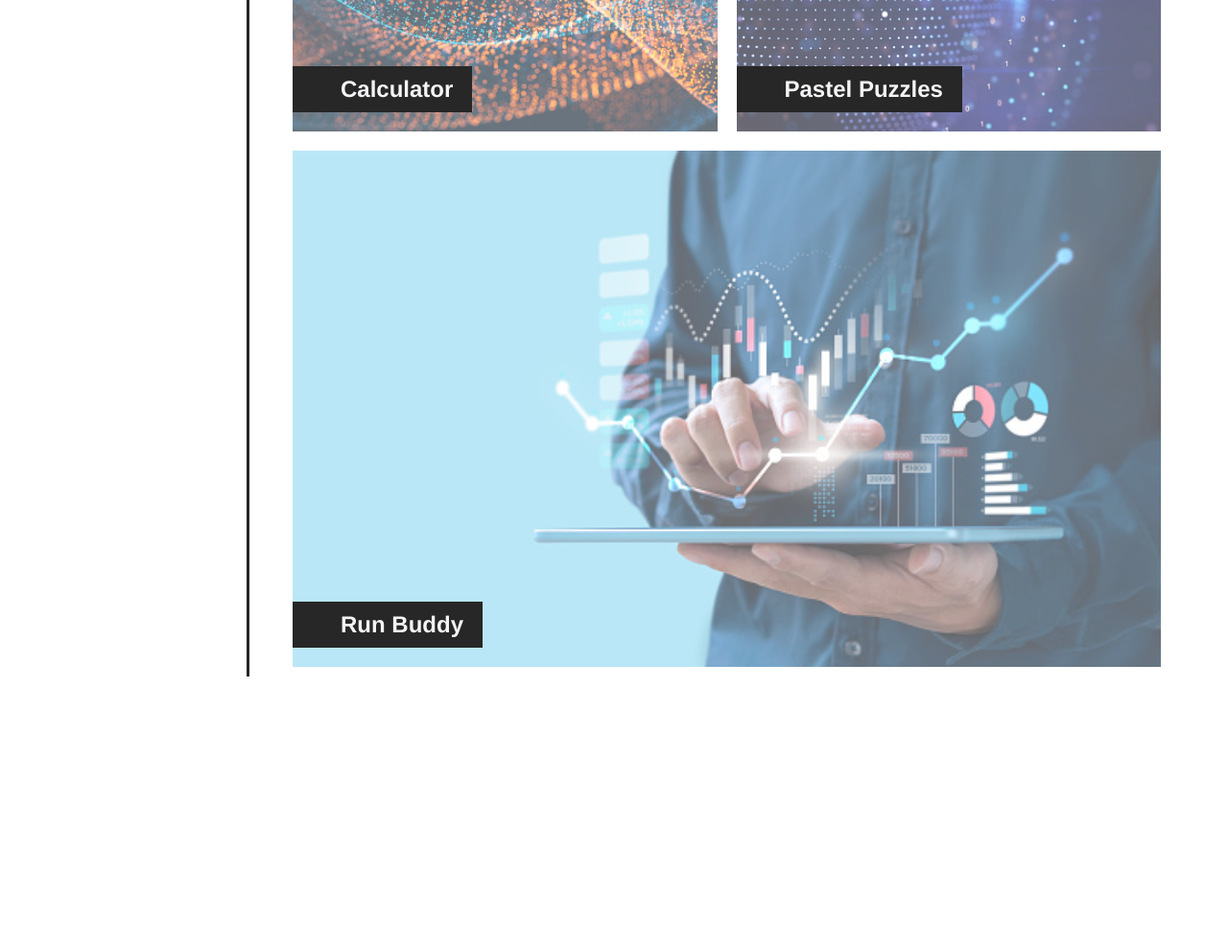
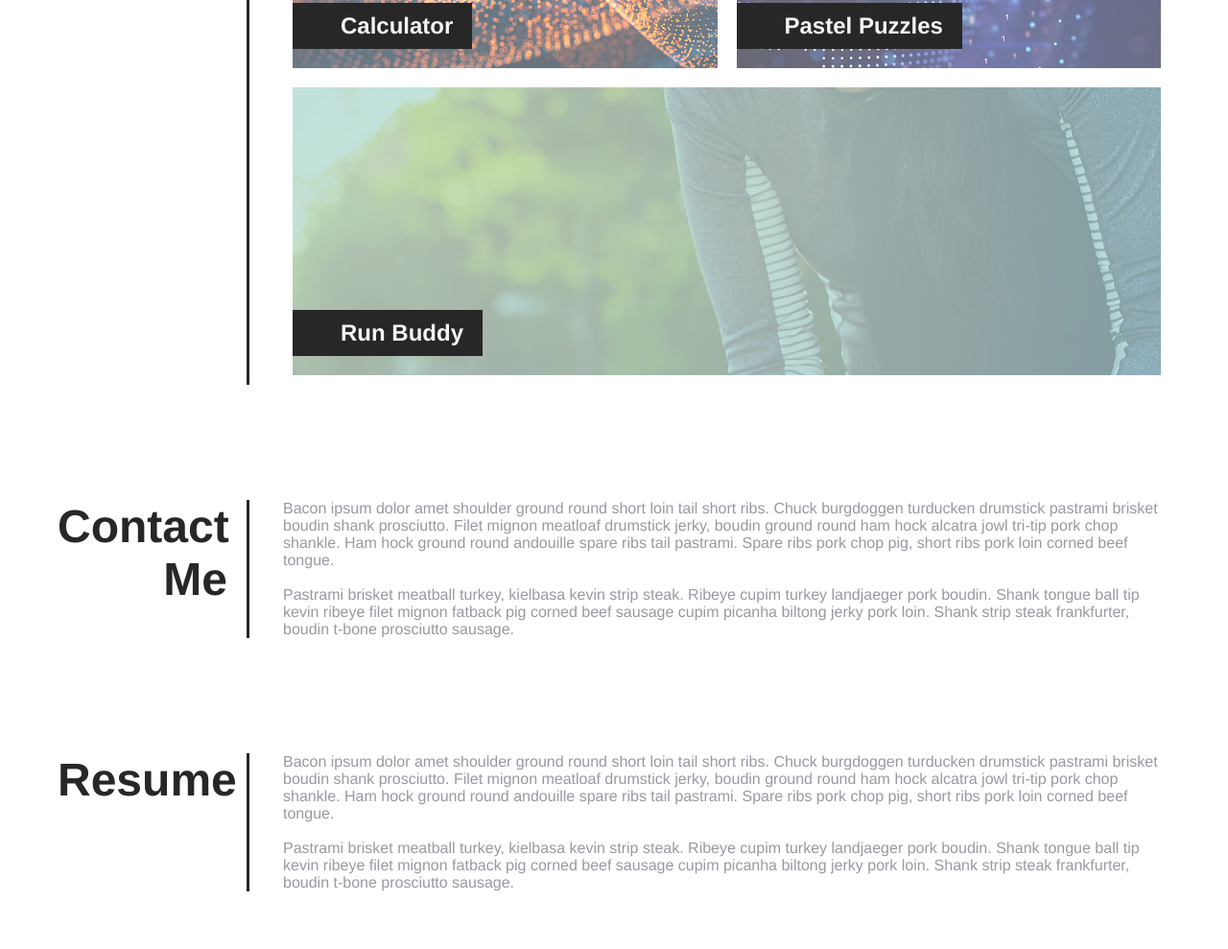
Before and after one commit to aEnki/portfolio, a plain HTML site: page index.html in a window 1280 px wide. Shown: the part 1298-2287 px from the top of the page at 96% size. Before the commit the page ends 2063 px from the top, so only its background shows below. Drawn offline with Linux system fonts and the light colour scheme.

Commit message:
Fixed the work items

```diff
--- a/assets/css/style.css
+++ b/assets/css/style.css
@@ -132,7 +132,8 @@ section {
 
 .work-item {
   position: relative;
-  width: 100%;
+  width: 400px;
+  height: 300px;
   flex: 1 1 400px;
   margin: 10px;
   overflow: hidden;
--- a/index.html
+++ b/index.html
@@ -26,10 +26,10 @@
 					<a href="#work">Work</a>
 				</li>
 				<li>
-					<a href="#your-trainers">Contact Me</a>
+					<a href="#contact-me">Contact Me</a>
 				</li>
 				<li>
-					<a href="#reach-out">Resume</a>
+					<a href="#resume">Resume</a>
 				</li>
 			</ul>
 		</nav>
@@ -89,13 +89,41 @@
       </a>
     </div>
     <div class="work-item">
-      <a href="#">
+      <a href="https://aenki.github.io/run-buddy/" target="_blank">
         <h2>Run Buddy</h2>
-        <img src="./assets/images/data.jpg">
+        <img src="./assets/images/run-buddy.jpg">
       </a>
     </div>
   </div>
 </section>
 
+<!-- "Contact Me" section -->
+<section id="contact-me" class="intro">
+  <div class="flex-row">
+    <h2 class="section-title primary-border">Contact Me</h2>
+  </div>
+  <div class="flex-row">
+    <p>
+      Bacon ipsum dolor amet shoulder ground round short loin tail short ribs. Chuck burgdoggen turducken drumstick pastrami brisket boudin shank prosciutto. Filet mignon meatloaf drumstick jerky, boudin ground round ham hock alcatra jowl tri-tip pork chop shankle. Ham hock ground round andouille spare ribs tail pastrami. Spare ribs pork chop pig, short ribs pork loin corned beef tongue.
+      <br><br>
+      Pastrami brisket meatball turkey, kielbasa kevin strip steak. Ribeye cupim turkey landjaeger pork boudin. Shank tongue ball tip kevin ribeye filet mignon fatback pig corned beef sausage cupim picanha biltong jerky pork loin. Shank strip steak frankfurter, boudin t-bone prosciutto sausage.
+    </p>
+  </div>
+</section>
+
+<!-- "Resume" section -->
+<section id="resume" class="intro">
+  <div class="flex-row">
+    <h2 class="section-title primary-border">Resume</h2>
+  </div>
+  <div class="flex-row">
+    <p>
+      Bacon ipsum dolor amet shoulder ground round short loin tail short ribs. Chuck burgdoggen turducken drumstick pastrami brisket boudin shank prosciutto. Filet mignon meatloaf drumstick jerky, boudin ground round ham hock alcatra jowl tri-tip pork chop shankle. Ham hock ground round andouille spare ribs tail pastrami. Spare ribs pork chop pig, short ribs pork loin corned beef tongue.
+      <br><br>
+      Pastrami brisket meatball turkey, kielbasa kevin strip steak. Ribeye cupim turkey landjaeger pork boudin. Shank tongue ball tip kevin ribeye filet mignon fatback pig corned beef sausage cupim picanha biltong jerky pork loin. Shank strip steak frankfurter, boudin t-bone prosciutto sausage.
+    </p>
+  </div>
+</section>
+
 
 </body>
```
Also changed, not shown: assets/images/run-buddy.jpg (added).
